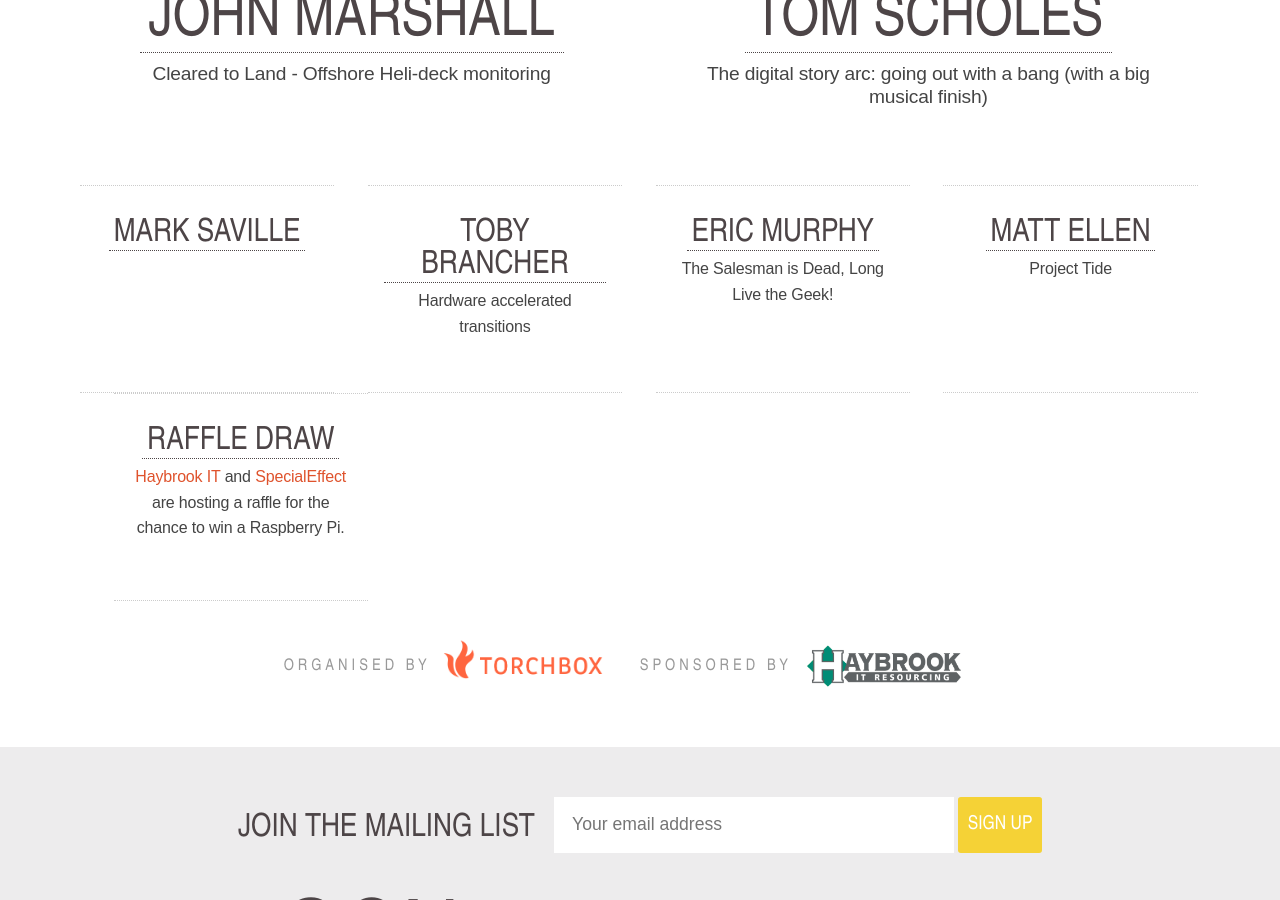
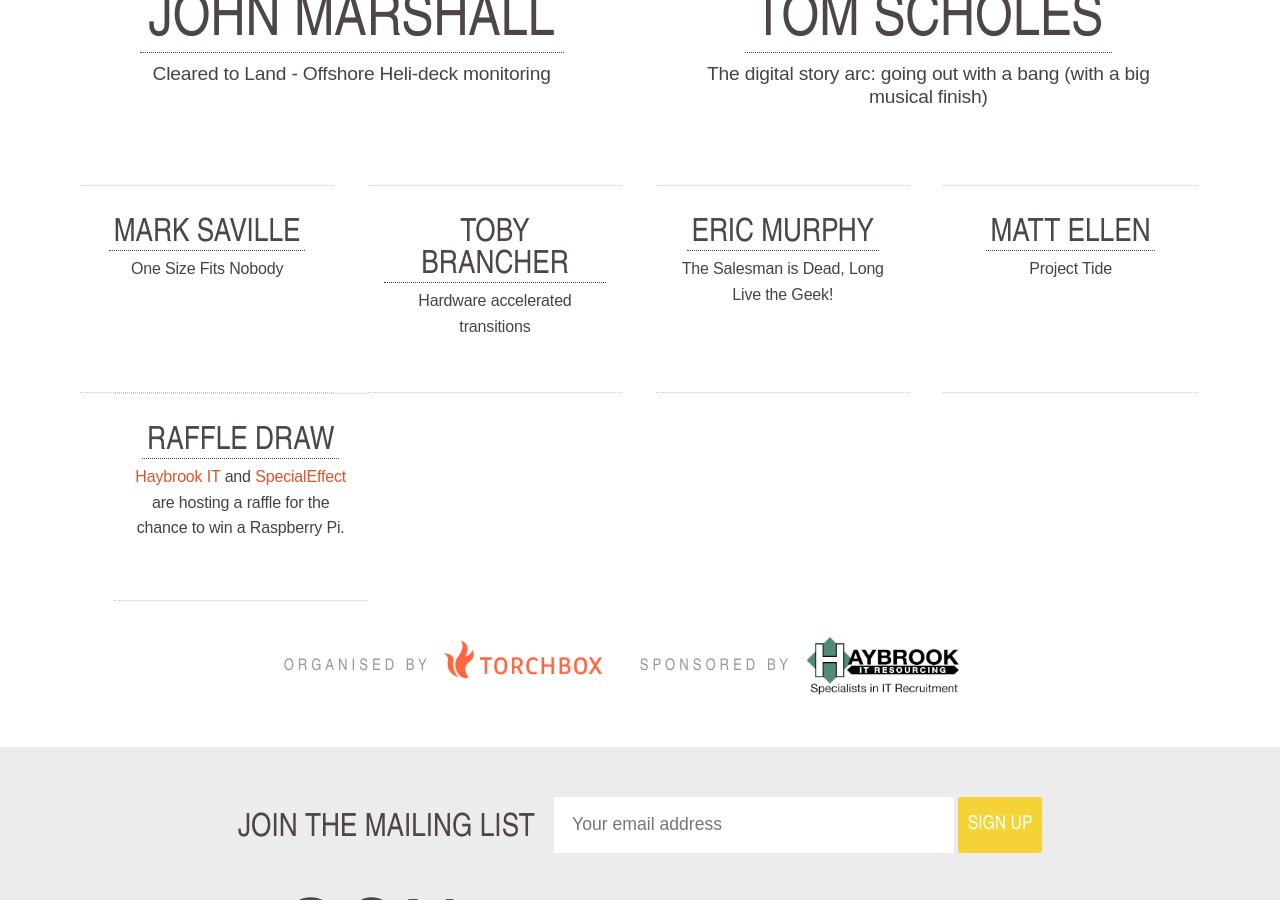
Before and after one commit to torchbox/ogn, a Jekyll site: the page built from _posts/2015-12-09-ogn43.markdown, in a window 1280 px wide and 900 px high, scrolled down 695 px. Built offline with Jekyll 4.4.1, drawn with Linux system fonts in a browser that asks for light colours; nearby versions of some CDN libraries; Markdown is read by kramdown in place of the engine named in the settings.

Commit message:
haybrook logo and mark talk title.

```diff
--- a/_posts/2015-12-09-ogn43.markdown
+++ b/_posts/2015-12-09-ogn43.markdown
@@ -51,7 +51,7 @@
 <ul class="microslots">
     <li itemprop="performer" itemscope="itemscope" itemtype="http://schema.org/Person">
         <a href="http://www.specialeffect.org.uk/" itemprop="url"><h2 itemprop="name">Mark Saville</h2></a>
-        <p></p>
+        <p>One Size Fits Nobody</p>
     </li>
     <li itemprop="performer" itemscope="itemscope" itemtype="http://schema.org/Person">
         <a href="http://www.torchbox.com/" itemprop="url"><h2 itemprop="name">Toby Brancher</h2></a>
```
Also changed, not shown: assets/images/sponsor-haybrook.png, assets/images/sponsor-haybrook2.png (deleted).
